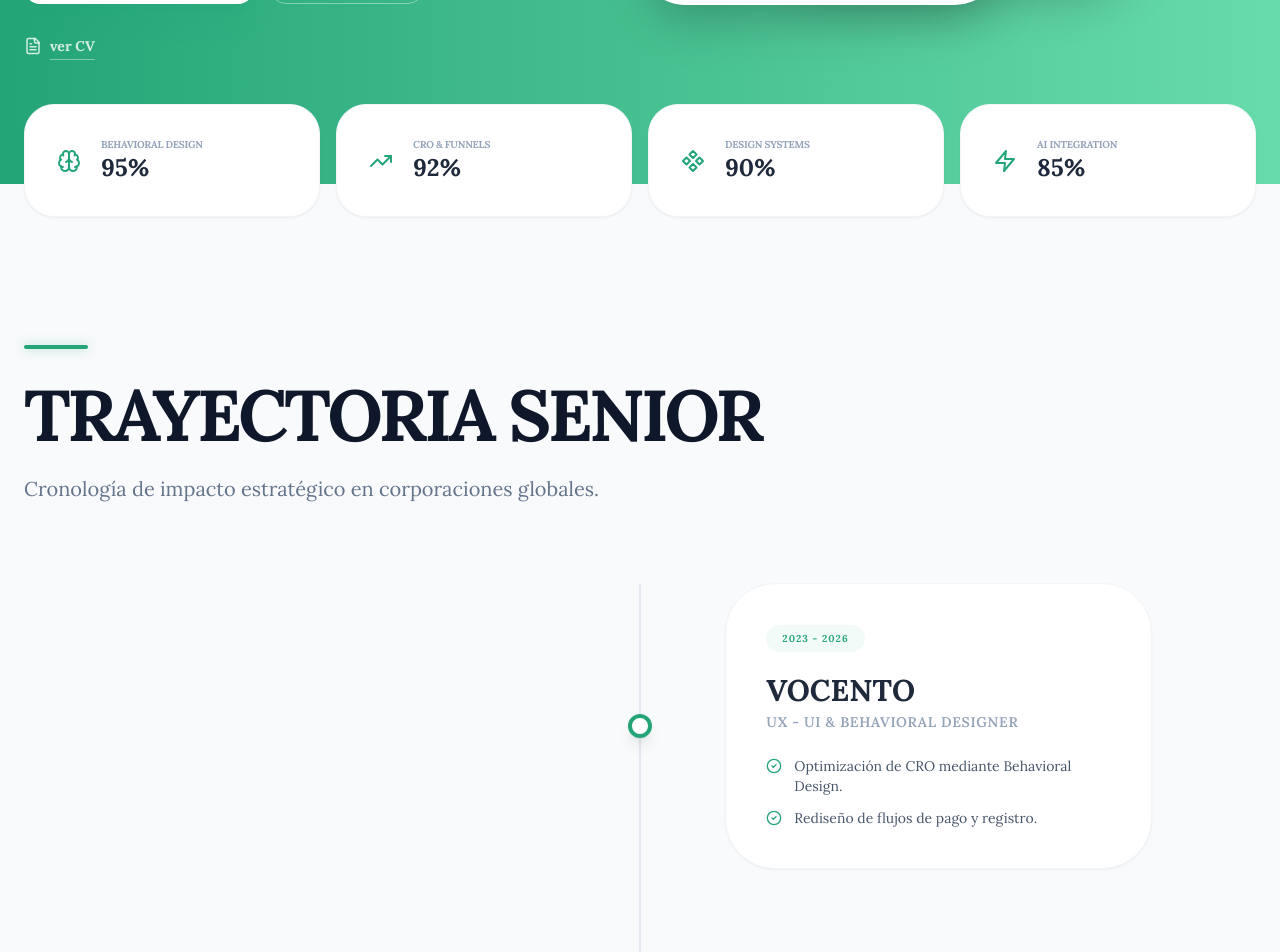
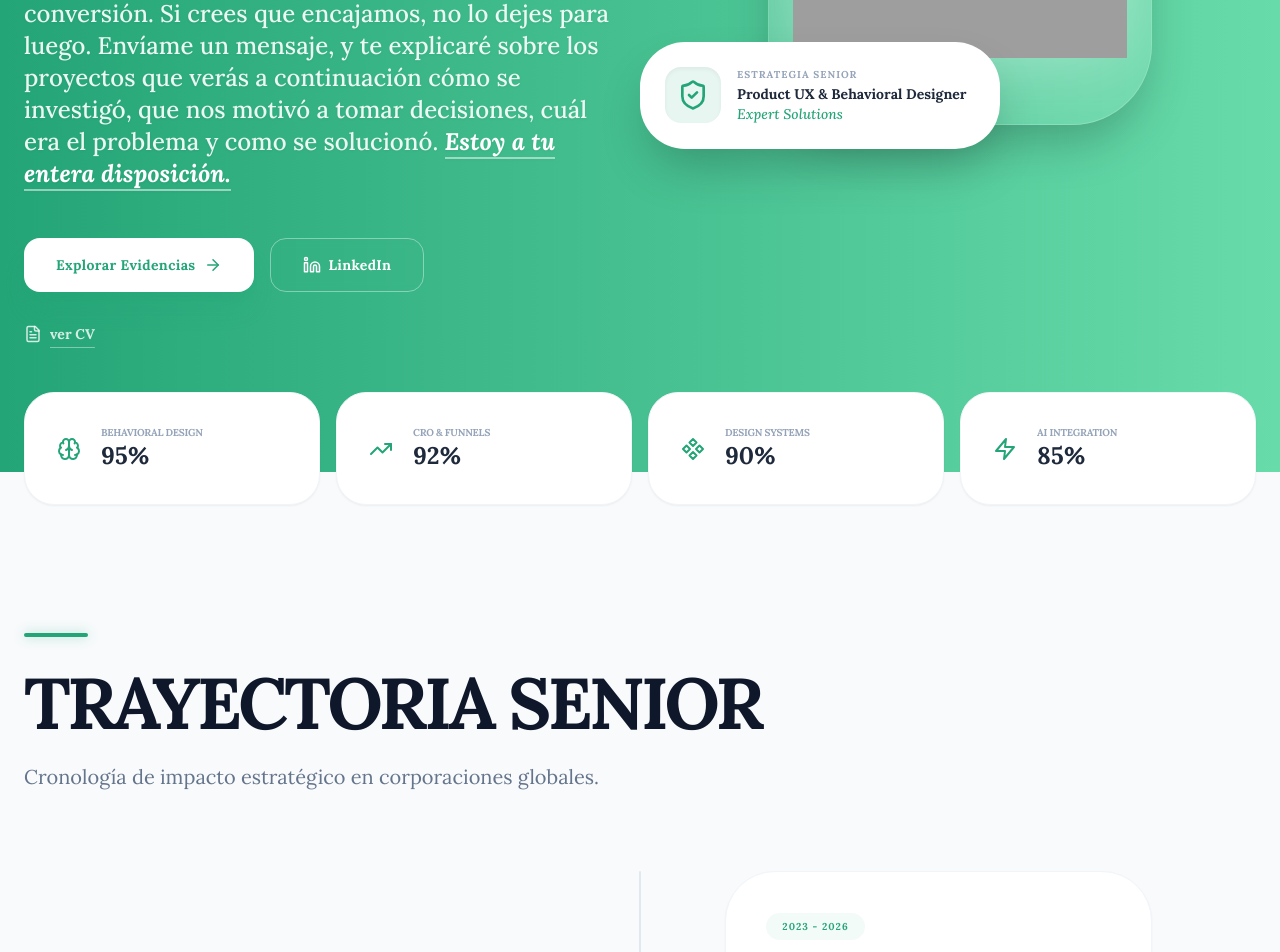
Before and after one commit to jdemig73828/green-portfolio-javier, a React (Vite) app: page / in a window 1280 px wide. Shown: the part 680-1632 px from the top of the page. Built offline with nearby package versions, Linux system fonts and the light colour scheme; grey boxes are pictures that could not be loaded; the HTML template or start-up script is replaced by a standard one.

Commit message:
Actualizar diseño en App.jsx

```diff
--- a/src/App.jsx
+++ b/src/App.jsx
@@ -40,7 +40,7 @@
     role: 'UX - UI & Behavioral Designer',
     period: '2023 - 2026',
     description: 'Estrategia corporativa de usuarios para ABC y medios regionales.',
-    bullets: ['Optimización de CRO mediante Behavioral Design.', 'Rediseño de flujos de pago y registro.'],
+    bullets: ['Optimización de CRO mediante Behavioral Design.', 'Rediseño de flujos de pago y login/registro y piezas de captación.', 'Diseño y ejecución de research cuantitativo y cualitativo.', 'IA Powered con base en investigación y análisis de datos.'],
     isCurrent: true
   },
   {
@@ -326,6 +326,10 @@
             <p className="text-lg md:text-2xl text-white/90 font-medium max-w-2xl leading-relaxed mx-auto lg:mx-0 font-sans text-left drop-shadow-sm">
               Transformando comportamientos de usuario en <span className="text-white font-black italic border-b-2 border-white/50">valor de negocio cuantificable</span> mediante evidencia científica.
             </p>
+            <p className="text-lg md:text-2xl text-white/90 font-medium max-w-2xl leading-relaxed mx-auto lg:mx-0 font-sans text-left drop-shadow-sm">
+              Me muevo en la intersección entre la Influencia Ética, los ciclos de vida del cliente y, finalmente, la conversión. Si crees que encajamos, no lo dejes para luego. Envíame un mensaje, y te explicaré sobre los proyectos que verás a continuación cómo se investigó, que nos motivó a tomar decisiones, cuál era el problema y como se solucionó. <span className="text-white font-black italic border-b-2 border-white/50">Estoy a tu entera disposición.</span>
+            </p>
+
             <div className="flex flex-col items-center lg:items-start gap-8 pt-4 text-left">
               <div className="flex flex-wrap justify-center lg:justify-start gap-4 text-left">
                 <a href="#evidencias" className="flex items-center gap-2 bg-white text-[#24A577] px-8 py-4 rounded-2xl font-heading font-bold hover:bg-slate-50 transition-all shadow-xl shadow-[#24A577]/20 text-sm tracking-wide text-left">
```
